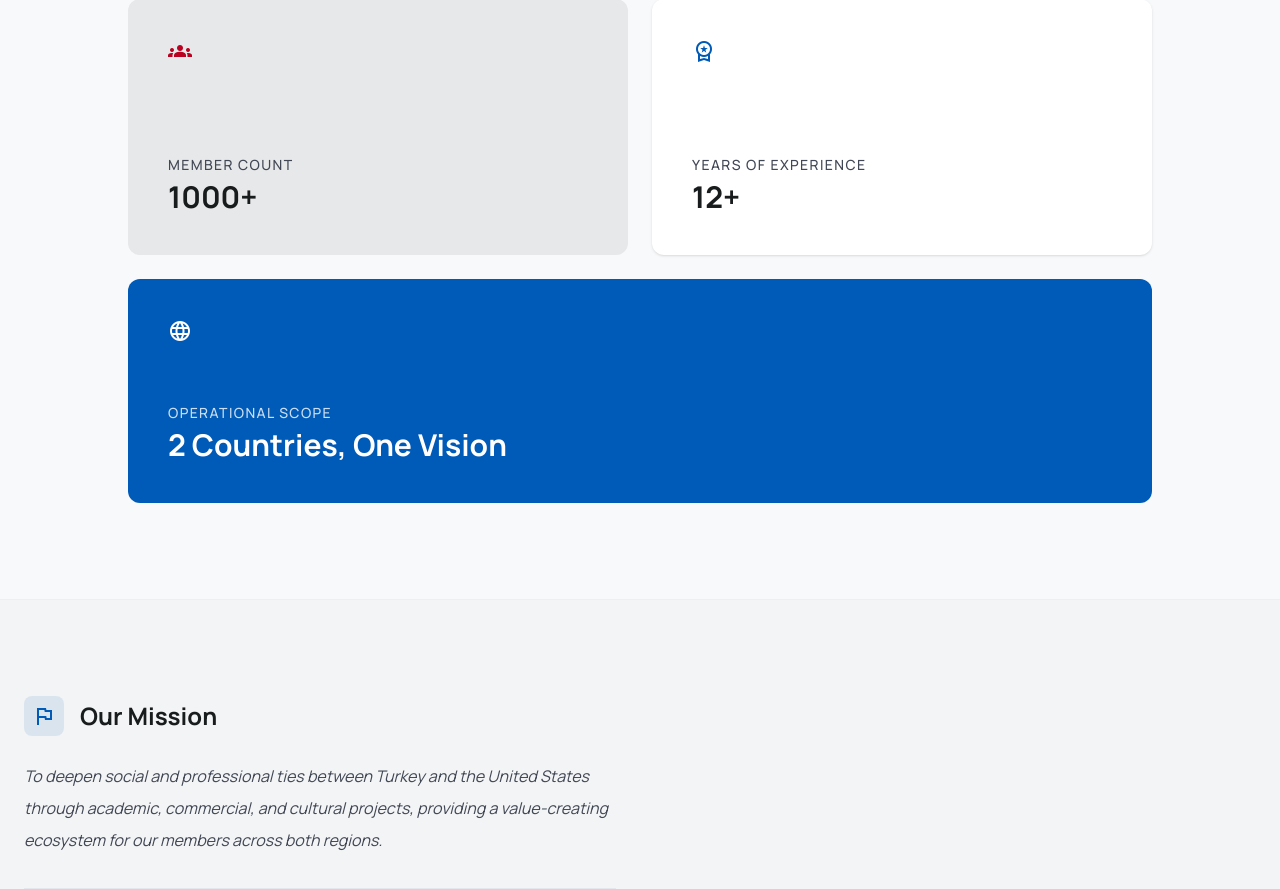
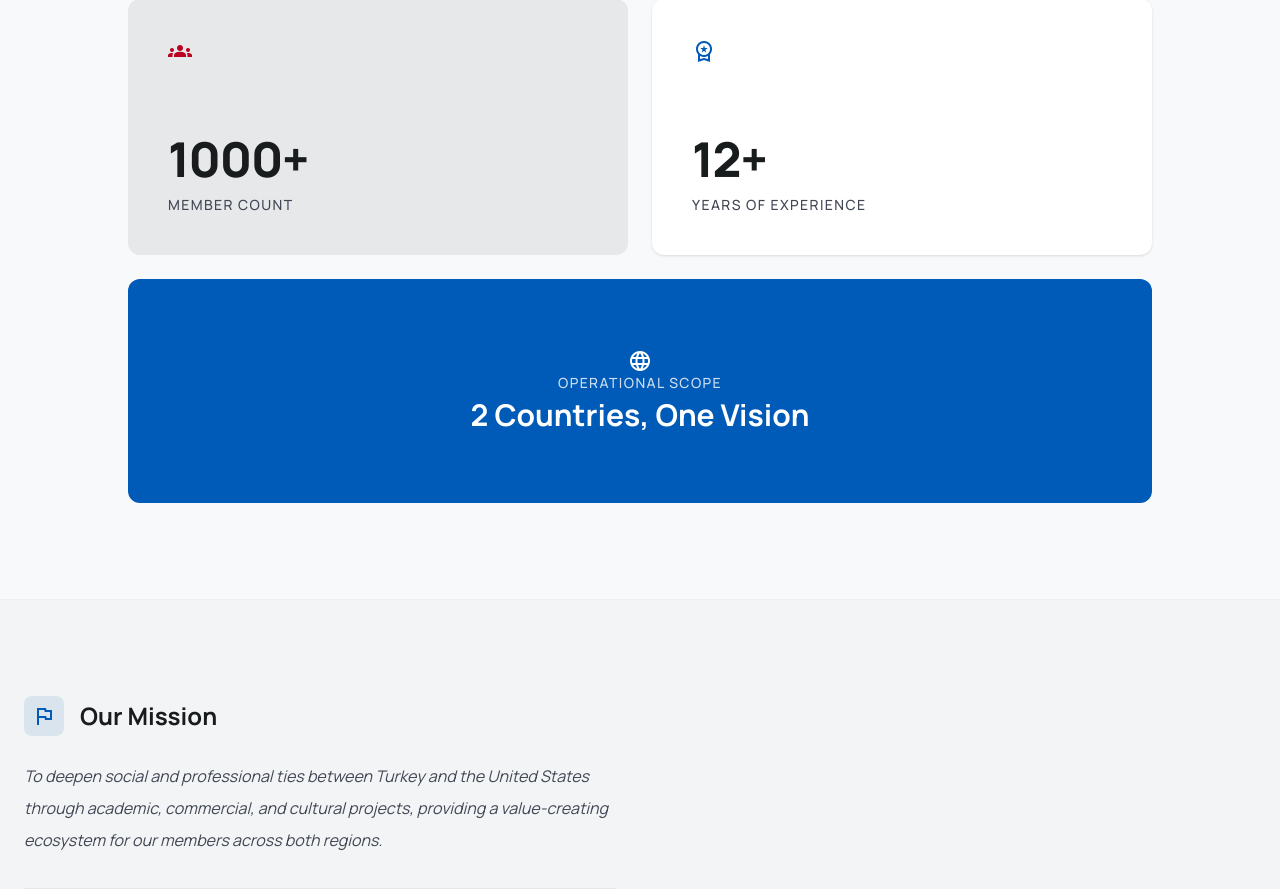
Before and after one commit to bulutmuf/taeb, a React (Vite) app: page /about in a window 1280 px wide. Shown: the part 1680-2569 px from the top of the page. Built offline with nearby package versions, Linux system fonts and the light colour scheme.

Commit message:
style(about): Make the redesigned stats cards value-first and centered.

```diff
--- a/src/pages/About.tsx
+++ b/src/pages/About.tsx
@@ -95,18 +95,18 @@ export default function About() {
             <div className="bg-surface-container-high p-10 flex flex-col justify-between h-64 rounded-xl hover:-translate-y-1 transition-transform">
               <span className="material-symbols-outlined text-tertiary text-4xl" style={{ fontVariationSettings: "'FILL' 1" }}>groups</span>
               <div>
-                <p className="text-on-surface-variant text-sm font-medium uppercase tracking-widest mb-1">{t("about.memberCount")}</p>
-                <h3 className="text-on-surface text-3xl font-bold">{t("about.memberCountValue")}</h3>
+                <h3 className="text-on-surface text-5xl font-black tracking-tight mb-3">{t("about.memberCountValue")}</h3>
+                <p className="text-on-surface-variant text-sm font-medium uppercase tracking-widest">{t("about.memberCount")}</p>
               </div>
             </div>
             <div className="bg-surface-container-lowest p-10 flex flex-col justify-between h-64 rounded-xl shadow-sm hover:-translate-y-1 transition-transform">
               <span className="material-symbols-outlined text-primary text-4xl">workspace_premium</span>
               <div>
-                <p className="text-on-surface-variant text-sm font-medium uppercase tracking-widest mb-1">{t("about.experience")}</p>
-                <h3 className="text-on-surface text-3xl font-bold">{t("about.experienceValue")}</h3>
+                <h3 className="text-on-surface text-5xl font-black tracking-tight mb-3">{t("about.experienceValue")}</h3>
+                <p className="text-on-surface-variant text-sm font-medium uppercase tracking-widest">{t("about.experience")}</p>
               </div>
             </div>
-            <div className="bg-primary p-10 flex flex-col justify-between h-56 rounded-xl hover:-translate-y-1 transition-transform md:col-span-2">
+            <div className="bg-primary p-10 flex flex-col items-center justify-center text-center h-56 rounded-xl hover:-translate-y-1 transition-transform md:col-span-2">
               <span className="material-symbols-outlined text-white text-4xl">language</span>
               <div>
                 <p className="text-white/80 text-sm font-medium uppercase tracking-widest mb-1">{t("about.operationalScope")}</p>
```
